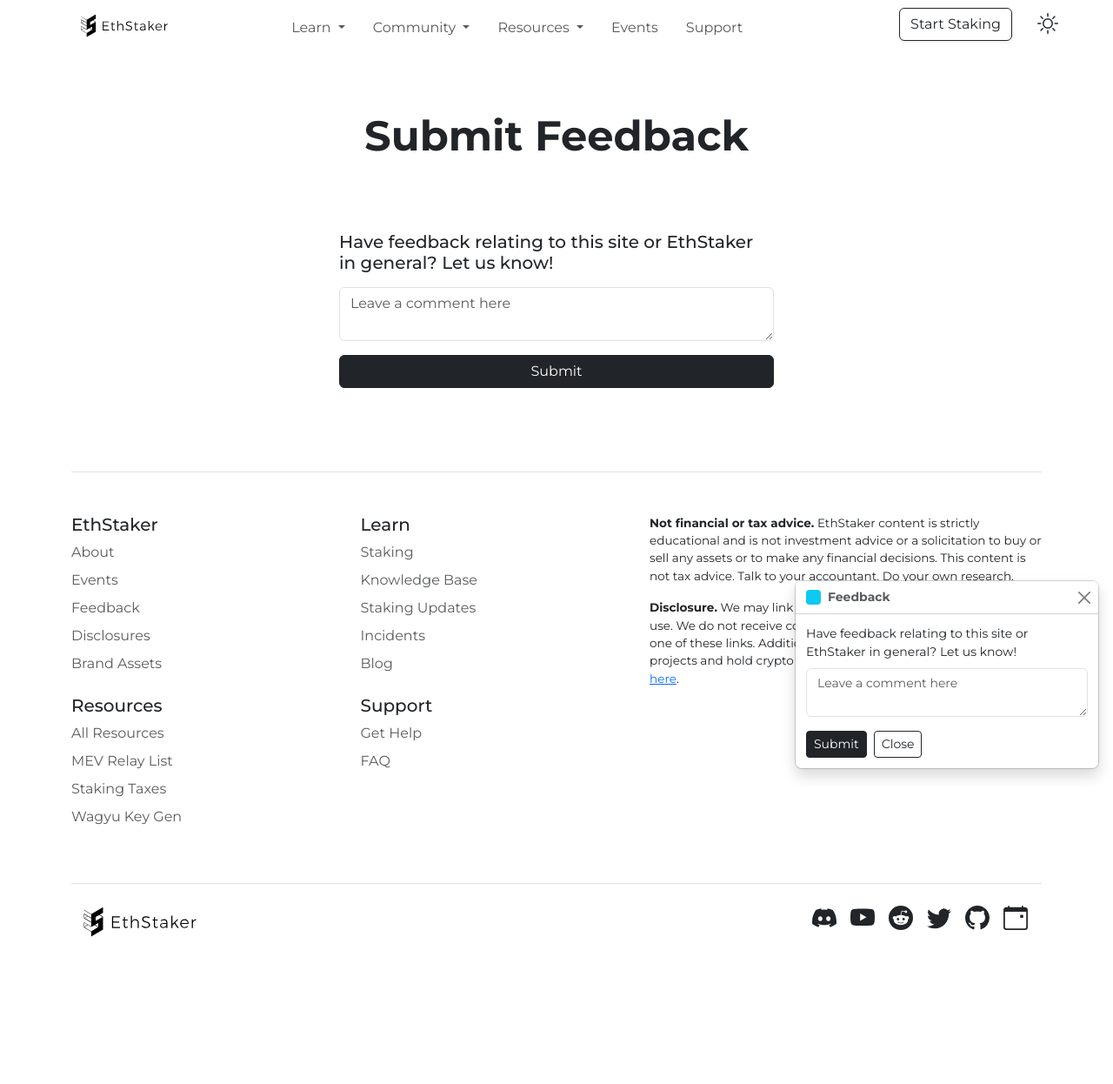
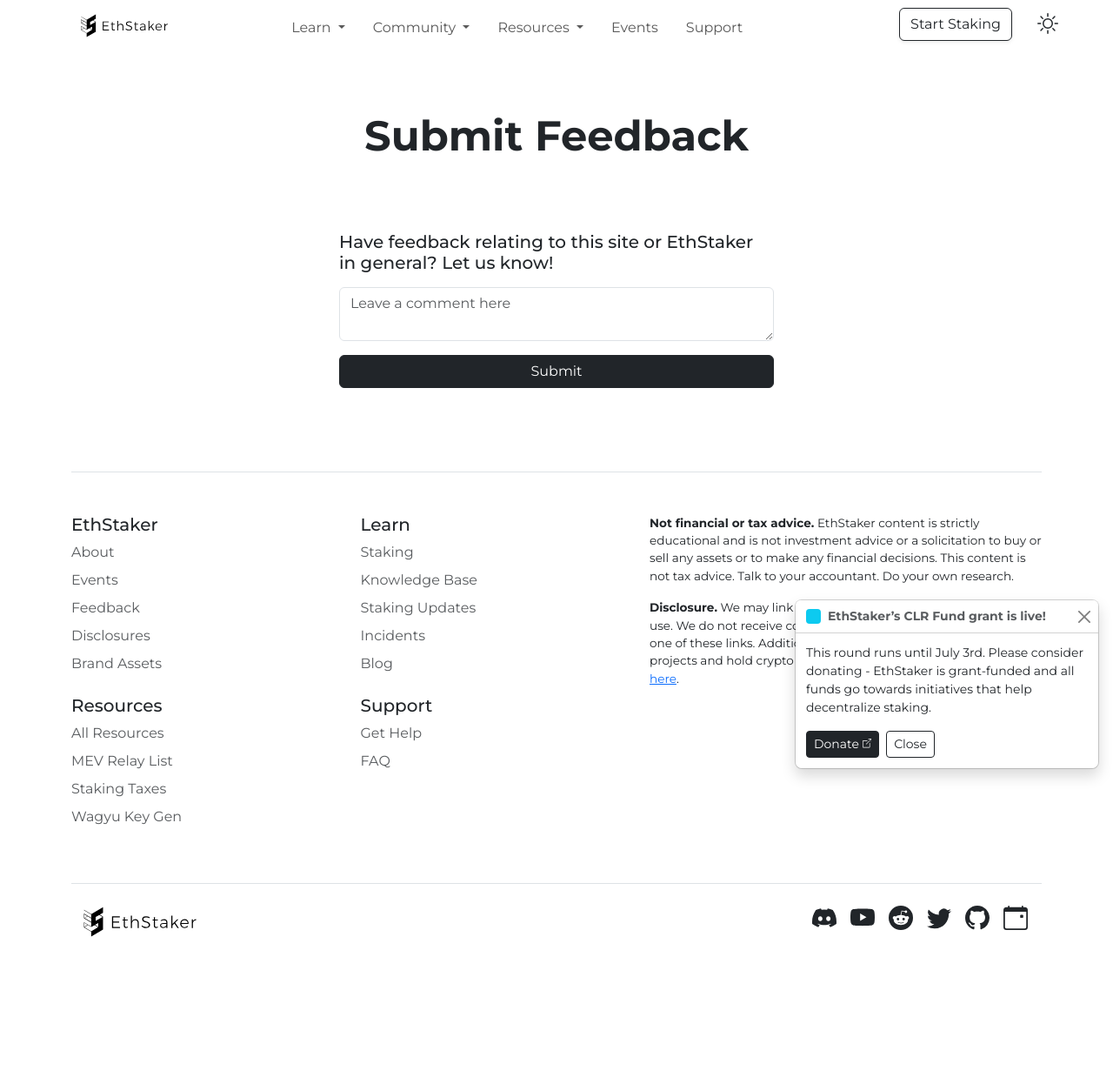
Before and after one commit to eth-educators/website, a Jekyll site: the page built from feedback.md, in a window 1280 px wide. Shown: the whole page at 87% size. Built offline with Jekyll 4.4.1, drawn with Linux system fonts in a browser that asks for light colours.

Commit message:
update toast

```diff
--- a/_config.yml
+++ b/_config.yml
@@ -46,13 +46,13 @@
 
 # Toast
 enable_toast: true
-toast_msg_id: 2 # must increment when creating a new message
-toast_title: Incident Update
-toast_msg: On May 11th, the beaconchain began experiencing issues reaching finality. This does not affect end users, does not halt transactions, and is an issue that is primarily a concern for stakers and developers.
-toast_link: https://ethstaker.notion.site/Finality-issue-updates-May-2023-3cb4d74e67c04d1f9ed31659e48c314b # Optional, leave blank to omit
-toast_link_text: Learn more
-# May 14th, 23:59:59 GMT+0
-toast_expiration: 1684108799 # epoch time in seconds
+toast_msg_id: 3 # must increment when creating a new message
+toast_title: EthStaker’s CLR Fund grant is live!
+toast_msg: This round runs until July 3rd. Please consider donating - EthStaker is grant-funded and all funds go towards initiatives that help decentralize staking. # Best when under 200 characters
+toast_link: https://clr.fund/#/projects/0x968ae0b1824bcae833efdc68a7cfa726a310a778743c159845593d853dbb6305 # Optional, leave blank to omit
+toast_link_text: Donate
+# July 3rd, 14:00:00 GMT+0
+toast_expiration: 1688392800 # epoch time in seconds
 
 # Feedback Toast
 enable_feedback_toast: true
```
